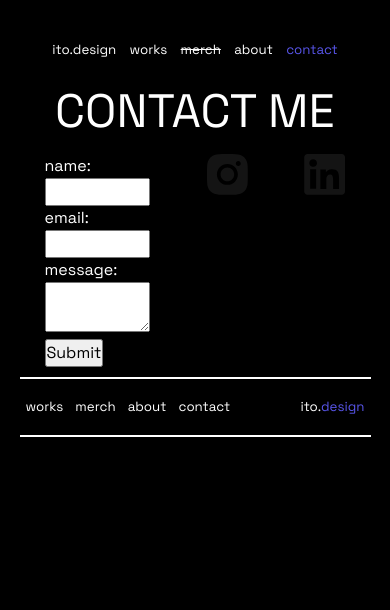
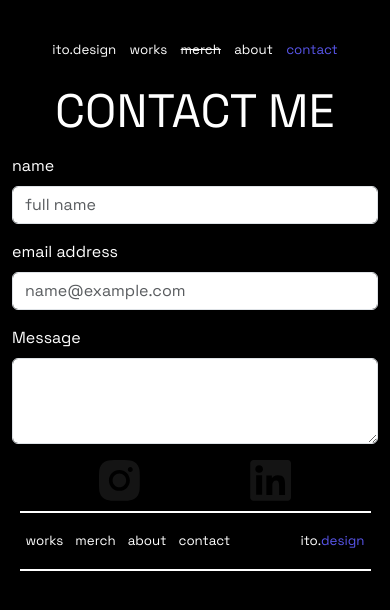
Before and after one commit to E11101101/PreEntrega2-EnzoFSad, a website: page sections/contact.html in a window 390 px wide. Drawn offline with Linux system fonts and the light colour scheme.

Commit message:
formulario responsive

```diff
--- a/sections/contact.html
+++ b/sections/contact.html
@@ -15,7 +15,7 @@
     <nav class="nav">
         <ul>
             <li><a href="../index.html">ito.design</a></li>
-            <li><a href="./works.html" >works</a></li>
+            <li><a href="./works.html">works</a></li>
             <li><a href="#" class="text-decoration-line-through">merch</a></li>
             <li><a href="./about.html">about</a></li>
             <li><a href="./contact.html" class="current">contact</a></li>
@@ -23,28 +23,23 @@
     </nav>
     <div class="ticontact mx-auto">CONTACT ME</div>
     <main class="row justify-content-evenly contact mx-0">
-        <div class="col-4 text-white">
-            <form action="#" method="post">
-                <div class="form-group">
-                    <label for="name" class="d-block">name:</label>
-                    <input class="w-100" type="text" id="name" name="name" required>
-                </div>
-                <div class="form-group">
-                    <label for="email" class="d-block">email:</label>
-                    <input class="w-100" type="email" id="email" name="email" required>
-                </div>
-                <div class="form-group">
-                    <label for="comment" class="d-block">message:</label>
-                    <textarea class="w-100" id="comment" name="comment" required></textarea>
-                </div>
-                <div class="form-group">
-                    <input type="submit" value="Submit">
-                </div>
-            </form>
+        <div class="col-lg-2 col-sm-6">
+            <div class="mb-3">
+                <label for="exampleFormControlInput1" class="form-label text-white">name</label>
+                <input type="email" class="form-control" id="exampleFormControlInput1" placeholder="full name">
+            </div>
+            <div class="mb-3">
+                <label for="exampleFormControlInput1" class="form-label text-white">email address</label>
+                <input type="email" class="form-control" id="exampleFormControlInput1" placeholder="name@example.com">
+            </div>
         </div>
-            <a class="col-2 mx-0" href="https://www.instagram.com/itonit0/" target="_blank"><img class="w-100 icon" src="../resources/imgs/igicon.svg"
-                    alt="instagram"></a>
-            <a class="col-2 mx-0" href="#"><img class="w-100" src="../resources/imgs/liicon.svg" alt="linkedin icon"></a>
+        <div class="mb-3 col-lg-4 col-sm-6">
+            <label for="exampleFormControlTextarea1" class="form-label text-white">Message</label>
+            <textarea class="form-control" id="exampleFormControlTextarea1" rows="3"></textarea>
+        </div>
+        <a class="col-2 mx-0" href="https://www.instagram.com/itonit0/" target="_blank"><img class="w-100 icon"
+                src="../resources/imgs/igicon.svg" alt="instagram"></a>
+        <a class="col-2 mx-0" href="#"><img class="w-100" src="../resources/imgs/liicon.svg" alt="linkedin icon"></a>
     </main>
     <footer class="footer">
         <ul class="mx-auto">
```
